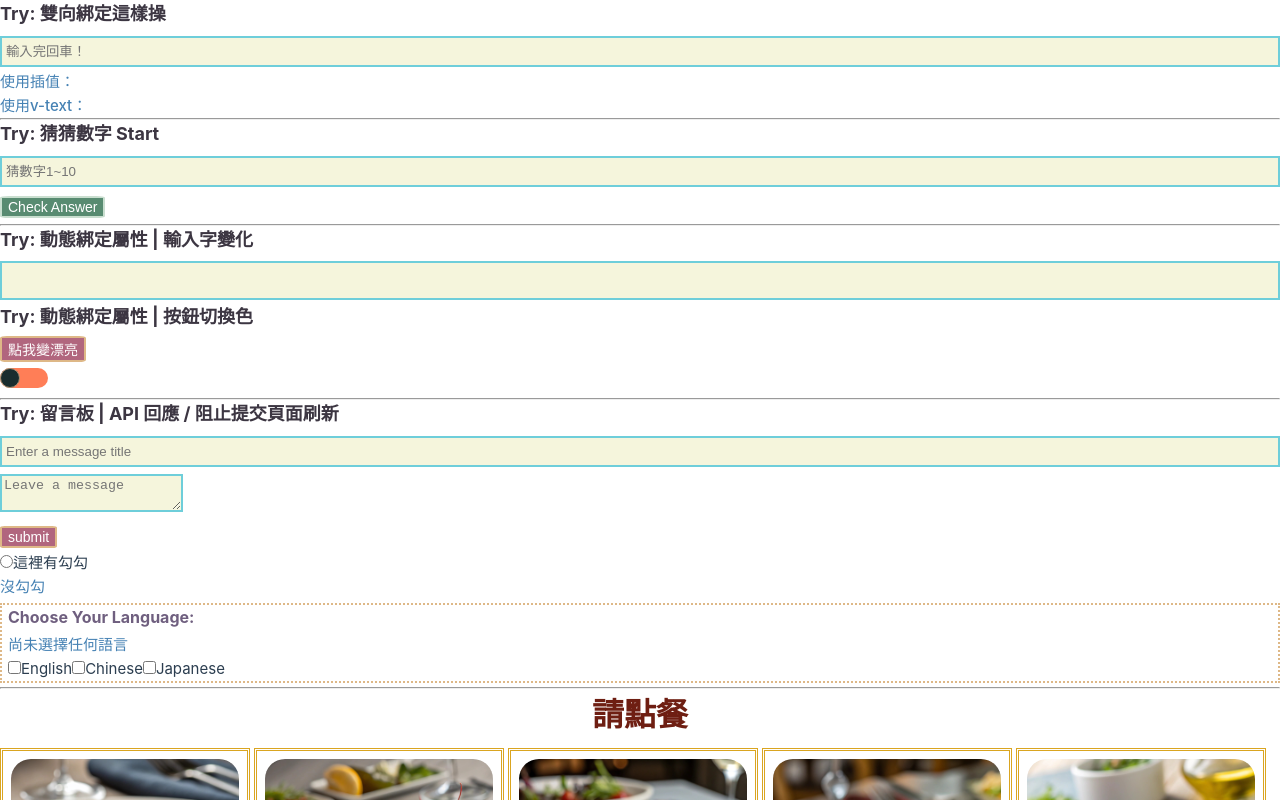
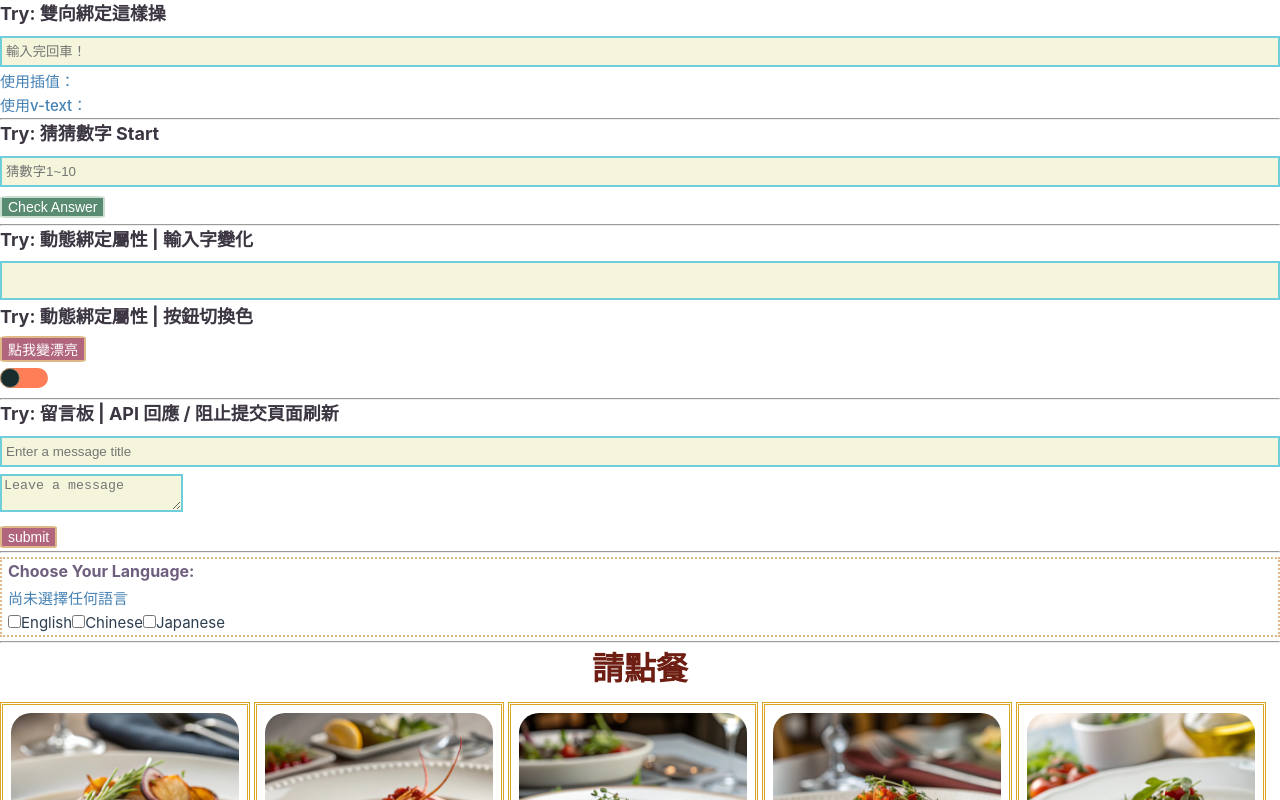
Before and after one commit to HeidiSiao/Vue3-bala, a Vue app: page / in a window 1280 px wide. Shown: the top 800 px of the page. Built offline with nearby package versions, Linux system fonts and the light colour scheme.

Commit message:
refactor: delete unnecessary component

```diff
--- a/src/App.vue
+++ b/src/App.vue
@@ -23,6 +23,7 @@ const onColorToggle = (isBtnActive) => {
       <SwitchBtn @colorToggle="onColorToggle" />
       <hr />
       <EventTry />
+      <hr />
       <CheckBox />
       <hr />
       <FoodList />
--- a/src/components/checkBox.vue
+++ b/src/components/checkBox.vue
@@ -1,17 +1,4 @@
 <template>
-  <div>
-    <input
-      id="checked"
-      class="checkbox"
-      type="radio"
-      v-model="isChecked"
-      :true-value="showOn"
-      :false-value="showOff"
-    />
-    <label for="checked">這裡有勾勾</label>
-    <p>{{ isChecked }}</p>
-  </div>
-
   <div style="border: 2px dotted burlywood; margin-block: 4px; padding-inline: 6px">
     <h3>Choose Your Language:</h3>
     <!-- 條件false，元素被隱藏（display: none），但仍存在。 -->
@@ -37,10 +24,6 @@
 <script setup>
 import { computed, ref } from 'vue';
 
-const isChecked = ref('沒勾勾');
-const showOn = ref('打勾勾');
-const showOff = ref('不勾勾');
-
 const multiCheck = ref([]);
 const isSelected = computed(() => multiCheck.value.length > 0);
 </script>
```
